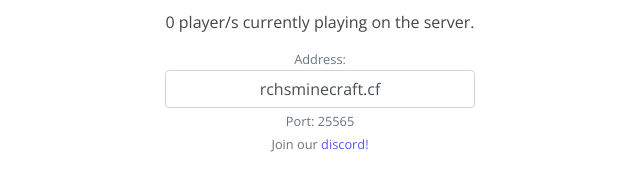
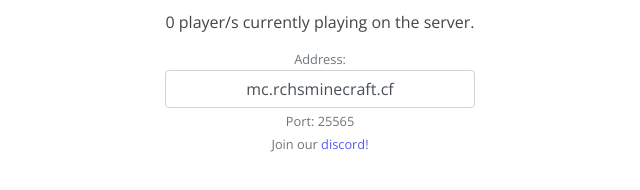
Before and after one commit to gitiliya/rchsmc, a plain HTML site: page index.html in a window 1280 px wide. Shown: the part 348-538 px from the top of the page, 320-960 px from the left. Drawn offline with nearby package versions, Linux system fonts and the light colour scheme.

Commit message:
Update index.html

```diff
--- a/index.html
+++ b/index.html
@@ -4266,7 +4266,7 @@ section {
 <script src="https://cdn.jsdelivr.net/gh/leonardosnt/mc-player-counter/dist/mc-player-counter.min.js"></script>
 <p class="text-center"> <span data-playercounter-ip="mc.rchsminecraft.cf">0</span> player/s currently playing on the server.</p>
 <small class="form-text text-muted text-center">Address:</small>
-<input type="text" class="form-control" name="uIn1" value="rchsminecraft.cf" placeholder=""><small class="form-text text-muted text-center">Port: 25565</a></small><small class="form-text text-muted text-center">Join our <a href="https://discord.gg/DVvfEepXTe">discord!<a/></small>
+<input type="text" class="form-control" name="uIn1" value="mc.rchsminecraft.cf" placeholder=""><small class="form-text text-muted text-center">Port: 25565</a></small><small class="form-text text-muted text-center">Join our <a href="https://discord.gg/DVvfEepXTe">discord!<a/></small>
 </div>
 </form>
 </div>
```
